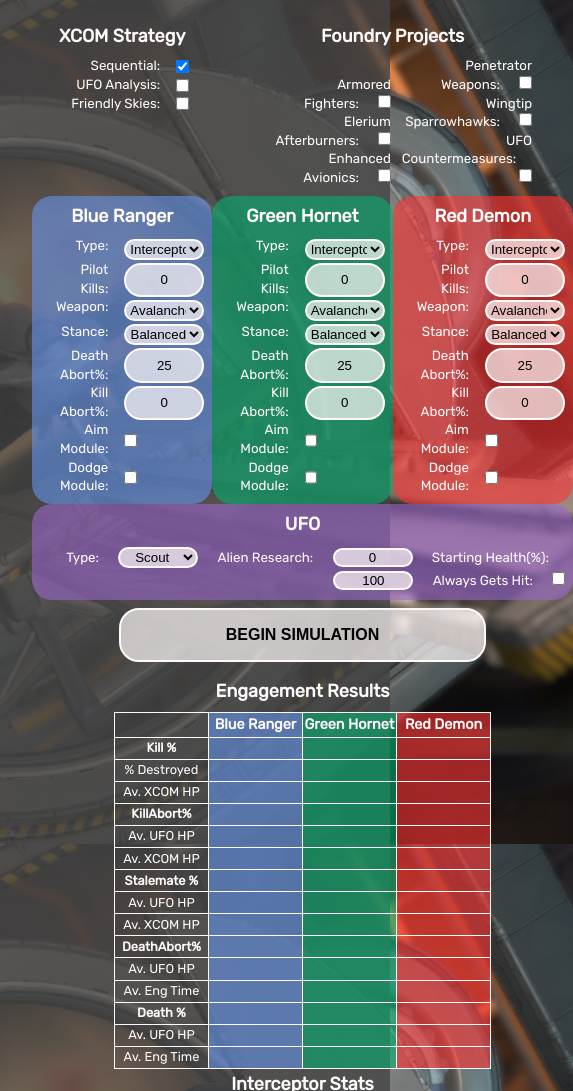
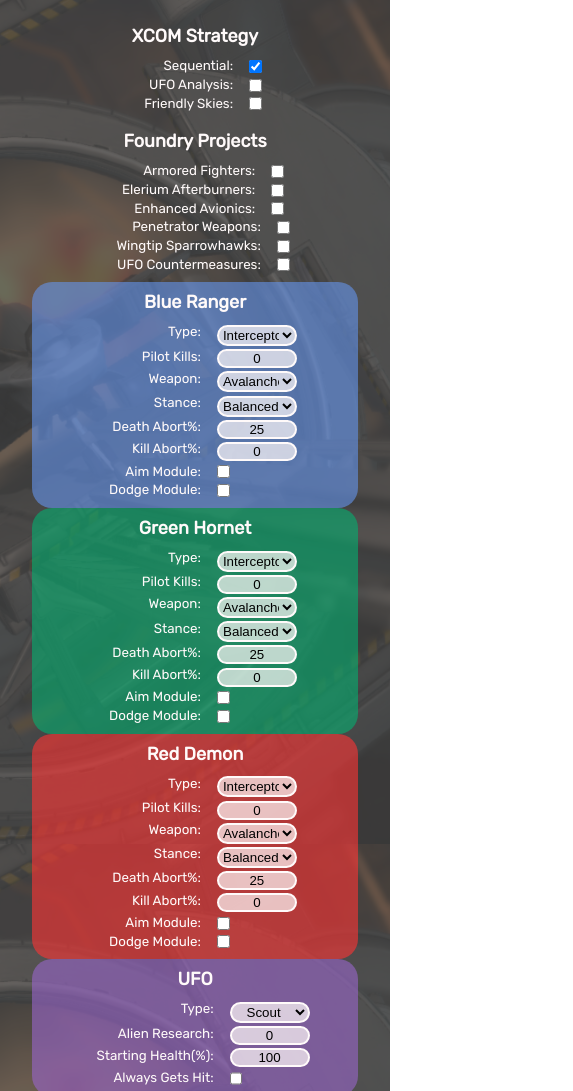
Before and after one commit to nucmatt/LW1-Airgame-Simulator, a website: page dist/index.html in a window 390 px wide. Shown: the top 1091 px of the page, 573 px wide, since content can reach past the window. Drawn offline with Linux system fonts and the light colour scheme.

Commit message:
Completed media query styling.

```diff
--- a/_config.scss
+++ b/_config.scss
@@ -48,19 +48,19 @@
   }
 
   @mixin mediaMd {
-    @media screen and (max-width: 768px) {
+    @media screen and (max-width: 699px) {
       @content;
     }
   }
 
   @mixin mediaLg {
-    @media screen and (min-width: 769px) and (max-width: 1170px) {
+    @media screen and (min-width: 700px) and (max-width: 1035px) {
       @content;
     }
   }
 
   @mixin mediaXl {
-    @media screen and (min-width: 1171px) {
+    @media screen and (min-width: 1036px) {
       @content;
     }
   }
--- a/_mediaqueries.scss
+++ b/_mediaqueries.scss
@@ -1,14 +1,79 @@
 // Wide Screens
-@include MediaXl {
+@include mediaXl {
 }
 // Large Laptops/Desktops
-@include MediaLg {
+@include mediaLg {
+
+	.grid-container {
+		grid-template-areas:
+			"strategy strategy"
+			"foundry  foundry"
+			"interceptor1 interceptor2"
+			"interceptor3 ufo"
+			"button button"
+			"results results";
+		grid-template-columns: repeat(2, 1fr);
+	}
+
+	#strategy {
+		.subgrid {
+			display: inline-block;
+		}
+    }
+
+    #foundry {
+        text-align: left;
+        label {
+            white-space: nowrap;
+        }
+    }
+	#ufo {
+		.subgrid {
+			display: grid;
+		}
+    }
+
 }
 
 // Tablets/Small Laptops
-@include MediaMd {
+@include mediaMd {
+	.grid-container {
+		grid-template-areas:
+			"strategy"
+			"foundry"
+			"interceptor1"
+			"interceptor2"
+			"interceptor3"
+			"ufo"
+			"button"
+			"results"
+			"results";
+		grid-template-columns: repeat(1, 1fr);
+	}
+
+	#ufo {
+		.subgrid {
+			display: grid;
+		}
+	}
+
+	#foundry {
+
+        .subgrid {
+            display: grid;
+        }
+        .column {
+
+            width: 100%;
+        }
+
+
+	}
 }
 
 // Smartphones
-@include MediaSm {
+@include mediaSm {
+    body {
+        min-width: 375px;
+    }
 }
```
Also changed, not shown: dist/css/main.css, dist/index.html.
